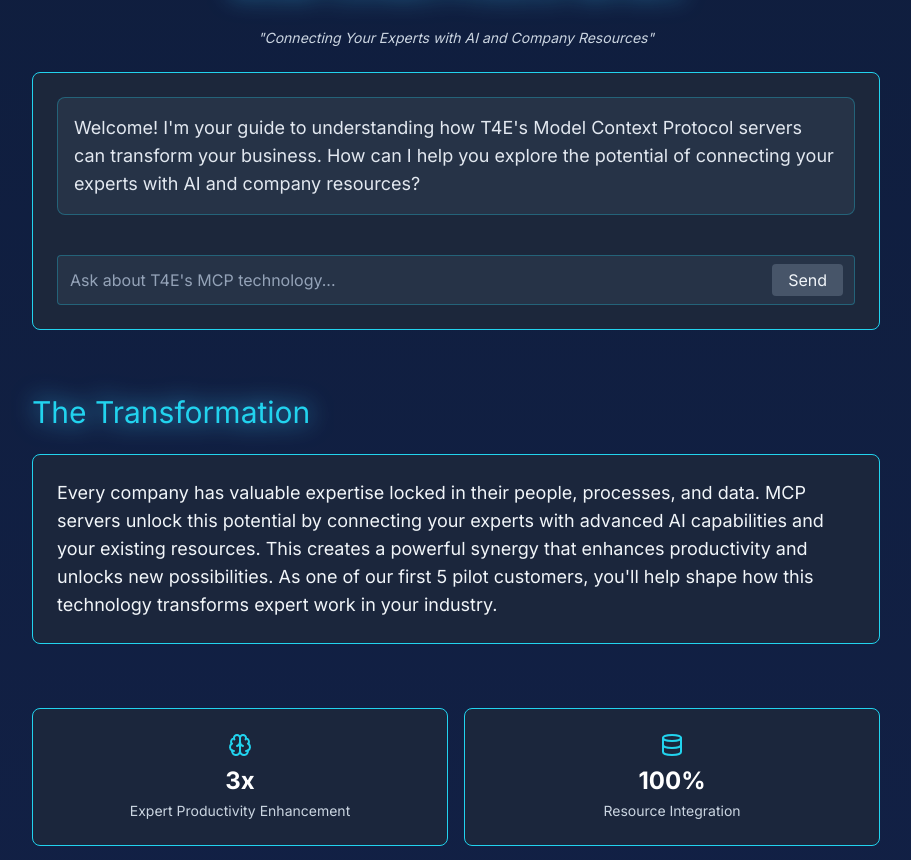
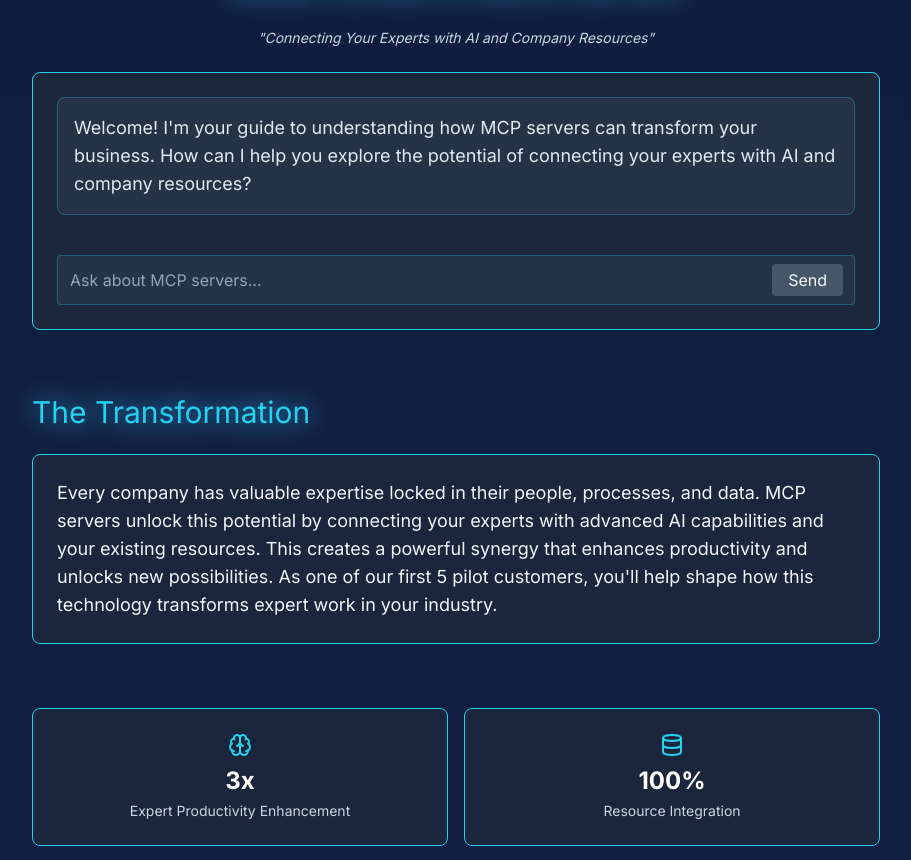
Before and after one commit to boorich/extraordinary_minds, a Next.js app: page / in a window 1280 px wide. Shown: the part 928-1788 px from the top of the page, without its empty margins (184-1095 px from the left). Built offline with nearby package versions, Linux system fonts and the light colour scheme.

Commit message:
Remove T4E references from dialogue interface
- Update placeholder text to reference MCP servers
- Change welcome message to focus on MCP
- Update aria-label for accessibility
- Maintain consistent branding

```diff
--- a/src/components/dialogue/MCPDialogue.tsx
+++ b/src/components/dialogue/MCPDialogue.tsx
@@ -65,7 +65,7 @@ const MCPDialogue: React.FC<MCPDialogueProps> = React.memo(({ onMetricsUpdate })
   }, []);
 
   return (
-    <div className="space-y-6" aria-label="T4E MCP Dialogue Interface">
+    <div className="space-y-6" aria-label="MCP Dialogue Interface">
       <div className="relative bg-slate-800/90 rounded-lg border border-cyan-400 p-6 max-w-4xl mx-auto">
         {error && (
           <div
@@ -83,7 +83,7 @@ const MCPDialogue: React.FC<MCPDialogueProps> = React.memo(({ onMetricsUpdate })
           {conversation.length === 0 ? (
             <div className="bg-slate-700/50 p-4 rounded-lg border border-cyan-400/30 mb-4">
               <p className="text-slate-200 text-lg break-words whitespace-pre-wrap">
-                Welcome! I'm your guide to understanding how T4E's Model Context Protocol servers can transform your business.
+                Welcome! I'm your guide to understanding how MCP servers can transform your business.
                 How can I help you explore the potential of connecting your experts with AI and company resources?
               </p>
             </div>
@@ -114,7 +114,7 @@ const MCPDialogue: React.FC<MCPDialogueProps> = React.memo(({ onMetricsUpdate })
             className="w-full bg-slate-700/50 border border-cyan-400/30 rounded p-3 text-white
                     focus:border-cyan-400 focus:outline-none focus:ring-1 focus:ring-cyan-400
                     placeholder-slate-400"
-            placeholder="Ask about T4E's MCP technology..."
+            placeholder="Ask about MCP servers..."
             disabled={isTyping}
             aria-disabled={isTyping}
           />
```
